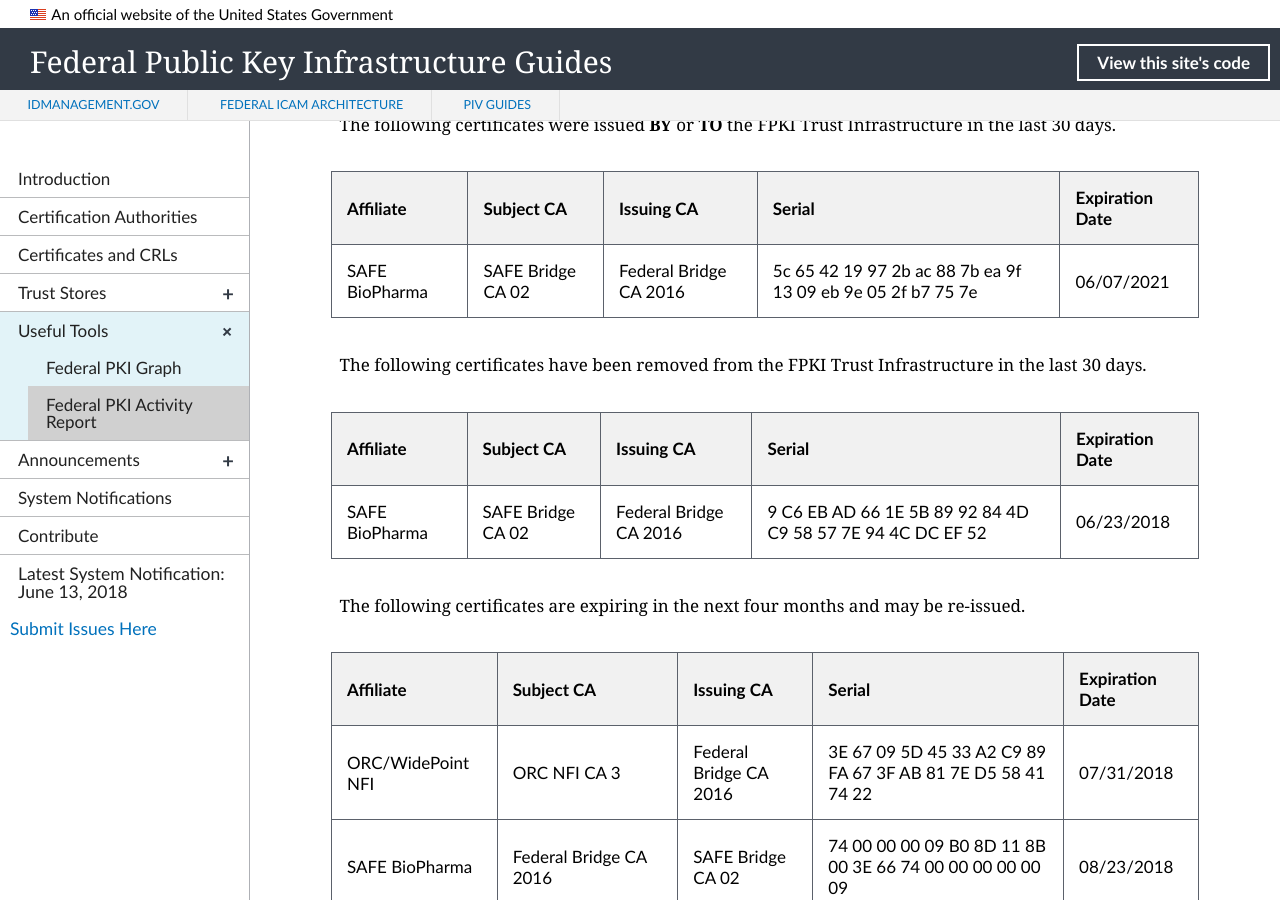
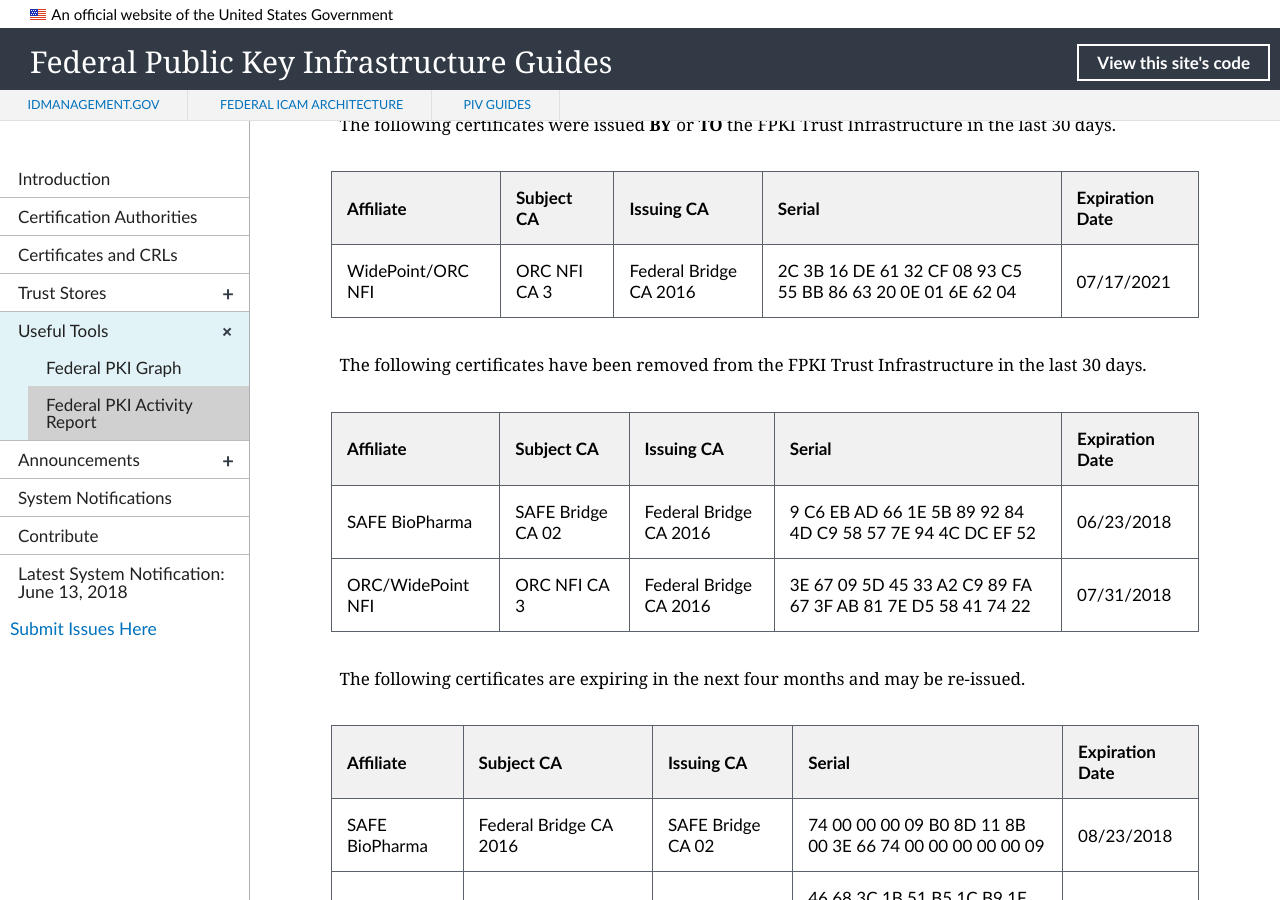
Before and after one commit to GSA/fpki-guides, a Jekyll site: the page built from _tools/03_fpki_activity_report.md, in a window 1280 px wide and 900 px high, scrolled down 2202 px. Built offline with Jekyll 4.4.1, drawn with Linux system fonts in a browser that asks for light colours; nearby versions of some CDN libraries; library files that are not in the unit come from our copies; some of the changed text lies outside the part shown.

Commit message:
Update with FPKIMA Activity
Update to for the following changes and Fix #281:
1) Add entry in issuance table for FBCA2016 to ORC NFI CA 3
2) Remove entry in issuance table for FBCA2016 to SAFE Bridge CA 02 (happened more than 30 days ago)
3) Add entry in removal table for FBCA2016 to ORC NFI CA 3 expired certificate

```diff
--- a/_tools/03_fpki_activity_report.md
+++ b/_tools/03_fpki_activity_report.md
@@ -5,7 +5,7 @@
 permalink: tools/fpkiactivityreport/
 ---
 
-Updated: July 9,2018
+Updated: July 17,2018
 
 This report provides a technical and policy compliance status for each Federal Public Key Infrastructure (FPKI) Affiliate.
 
@@ -60,19 +60,19 @@
 
 | Affiliate | Subject CA | Issuing CA | Serial | Expiration Date |
 | --------- | ---------- | ---------- | ------ | ------ |
-| SAFE BioPharma | SAFE Bridge CA 02 | Federal Bridge CA 2016 | 5c 65 42 19 97 2b ac 88 7b ea 9f 13 09 eb 9e 05 2f b7 75 7e | 06/07/2021 |
+| WidePoint/ORC NFI | ORC NFI CA 3 | Federal Bridge CA 2016 | 2C 3B 16 DE 61 32 CF 08 93 C5 55 BB 86 63 20 0E 01 6E 62 04 | 07/17/2021 |
 
 The following certificates have been removed from the FPKI Trust Infrastructure in the last 30 days.
 
 | Affiliate | Subject CA | Issuing CA | Serial | Expiration Date |
 | --------- | ---------- | ---------- | ------ | ------ |
 | SAFE BioPharma | SAFE Bridge CA 02 | Federal Bridge CA 2016 | 9 C6 EB AD 66 1E 5B 89 92 84 4D C9 58 57 7E 94 4C DC EF 52 | 06/23/2018 |
+| ORC/WidePoint NFI | ORC NFI CA 3 | Federal Bridge CA 2016 | 3E 67 09 5D 45 33 A2 C9 89 FA 67 3F AB 81 7E D5 58 41 74 22 | 07/31/2018 |
 
 The following certificates are expiring in the next four months and may be re-issued.
 
 | Affiliate | Subject CA | Issuing CA | Serial | Expiration Date |
 | --------- | ---------- | ---------- | ------ | ---------- |
-| ORC/WidePoint NFI | ORC NFI CA 3 | Federal Bridge CA 2016 | 3E 67 09 5D 45 33 A2 C9 89 FA 67 3F AB 81 7E D5 58 41 74 22 | 07/31/2018 |
 | SAFE BioPharma | Federal Bridge CA 2016 | SAFE Bridge CA 02 | 74 00 00 00 09 B0 8D 11 8B 00 3E 66 74 00 00 00 00 00 09 | 08/23/2018 |
 | GSA ACES | IdenTrust ACES CA 2 | Federal Bridge CA 2016 | 46 68 3C 1B 51 B5 1C B9 1F 73 97 74 35 E4 3C F8 2B E9 CC 74 | 09/01/2018 |
 | IdenTrust NFI | IdenTrust Global Common Root CA 1 | Federal Bridge CA 2016 | 66 FC 51 BF 22 5B D8 C4 E6 11 E1 56 E7 30 A4 83 FF 99 90 C3 | 09/25/2018 |
```
